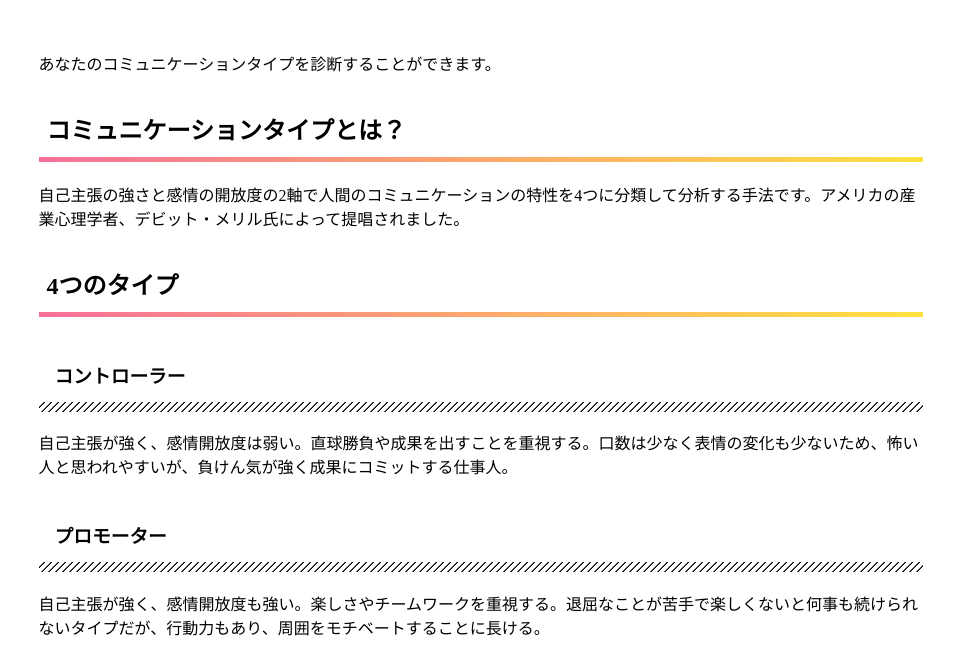
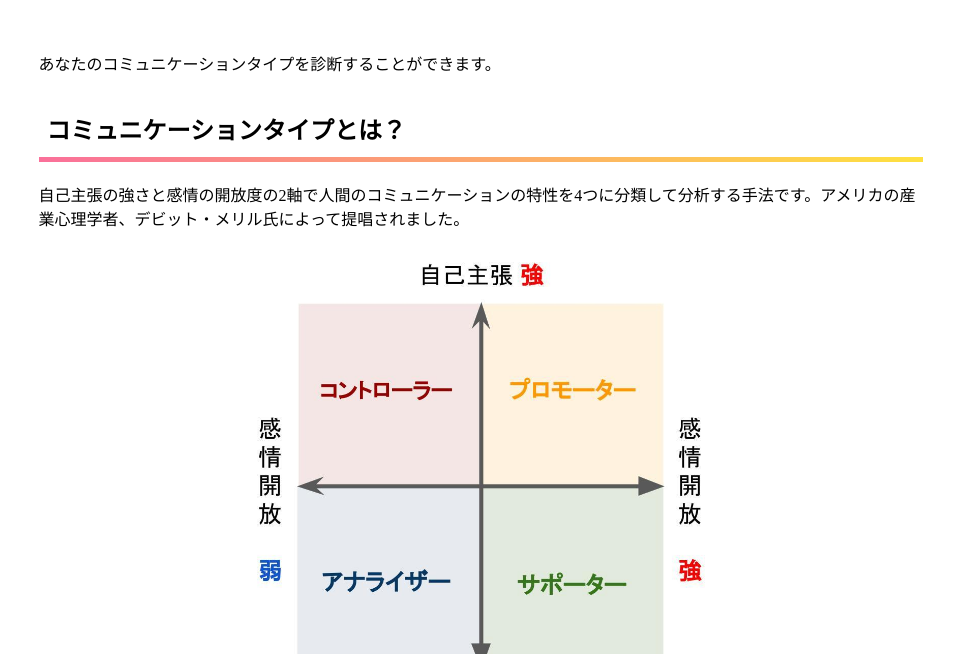
Before and after one commit to coticoticotty/communication-type-assessment, a plain HTML site: page index.html in a window 1280 px wide. Shown: the part 112-766 px from the top of the page, without its empty margins (159-1114 px from the left). Drawn offline with Linux system fonts and the light colour scheme.

Commit message:
トップページに画像表示

```diff
--- a/index.js
+++ b/index.js
@@ -30,6 +30,10 @@ window.onload = function() {
   const asesssment_desc = "自己主張の強さと感情の開放度の2軸で人間のコミュニケーションの特性を4つに分類して分析する手法です。アメリカの産業心理学者、デビット・メリル氏によって提唱されました。";
   const asesssment_desc_elem = create_element('p', '', '', asesssment_desc);
   index_fragment.append(asesssment_desc_elem);
+
+  const image_elem = create_element('img', 'top-image', '', '');
+  image_elem.src = './image/communication-type.jpg';
+  index_fragment.append(image_elem);
 
   // 4つのタイプについての説明を追加
   const h2_title_2nd = "4つのタイプ";
--- a/style.css
+++ b/style.css
@@ -92,6 +92,14 @@ h3::after {
 }
 
 /*
+トップページの画像のデザイン
+*/
+#top-image {
+  display: block;
+  margin: auto;
+  width: 30rem;
+}
+/*
 グラフ表示部分のデザイン
 */
 canvas {
```
